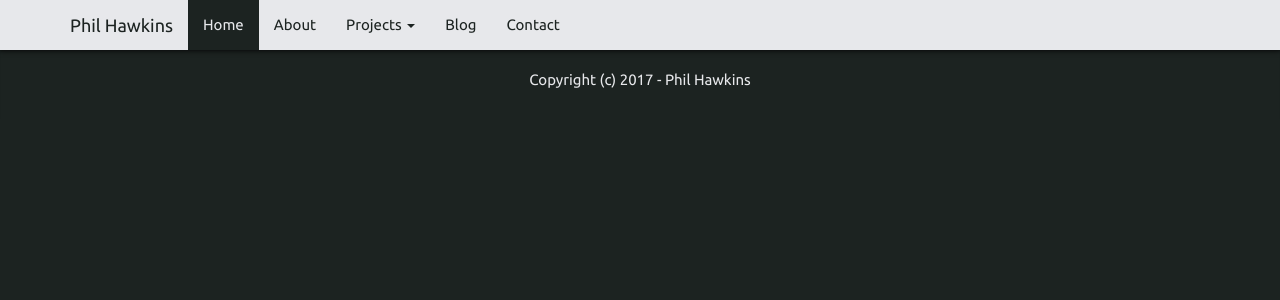
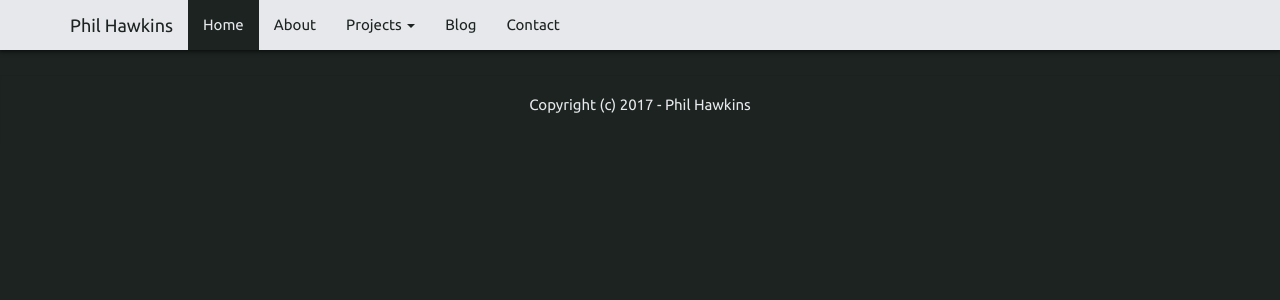
Before and after one commit to phil-harmoniq/phil-harmoniq.github.io, a Jekyll site: the page built from index.md, in a window 1280 px wide. Shown: the top 300 px of the page. Built offline with Jekyll 4.4.1, drawn with Linux system fonts in a browser that asks for light colours; nearby versions of some CDN libraries.

Commit message:
Hover links and extra padding

```diff
--- a/assets/css/main.css
+++ b/assets/css/main.css
@@ -65,7 +65,7 @@
 }
 
 #main-content {
-    padding-top: 50px;
+    padding-top: 75px;
 }
 
 :root {
--- a/assets/css/navbar.css
+++ b/assets/css/navbar.css
@@ -4,7 +4,7 @@
     --title-color: var(--jungle);
     --text-color: var(--onyx);
     --link-hover: var(--silver-sand);
-    --hover-background: var(--platinum);
+    --hover-background: var(--jungle);
     --active-hover: var(--platinum);
     --active-background: var(--jungle);
 }
```
